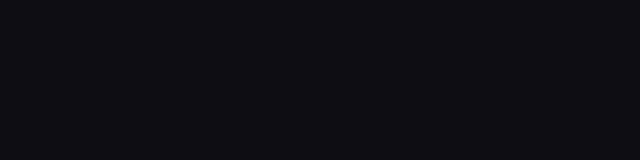
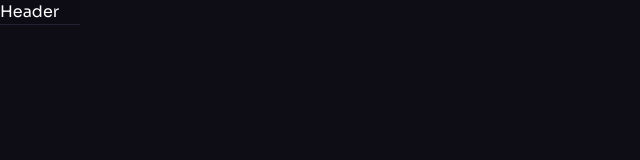
Before and after one commit to erickdc7/brainwave-website, a React (Vite) app: page / in a window 1280 px wide. Shown: the top 160 px of the page, without its empty margins (0-640 px from the left). Built offline with nearby package versions, Linux system fonts and the light colour scheme.

Commit message:
add styles

```diff
--- a/src/components/Header.jsx
+++ b/src/components/Header.jsx
@@ -1,7 +1,10 @@
 const Header = () => {
     return (
         <div className="fixed top-0 z-50 bg-n-8/90 backdrop-blur-sm border-b border-n-6 lg:bg-n-8/90 lg:backdrop-blur-sm">
+            <div className="flex items-center px-5 lg:px-7.5 xl:px-10 max-lg:py-4">
 
+            </div>
+            Header
         </div>
     )
 }
```
